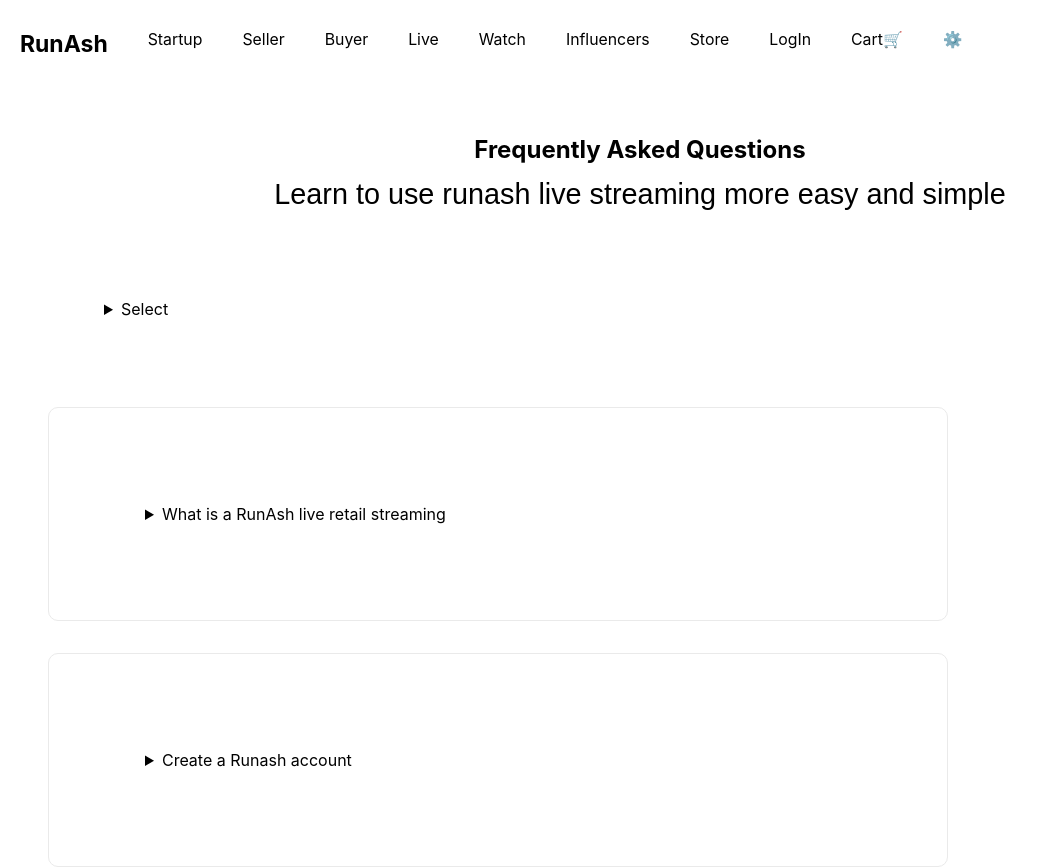
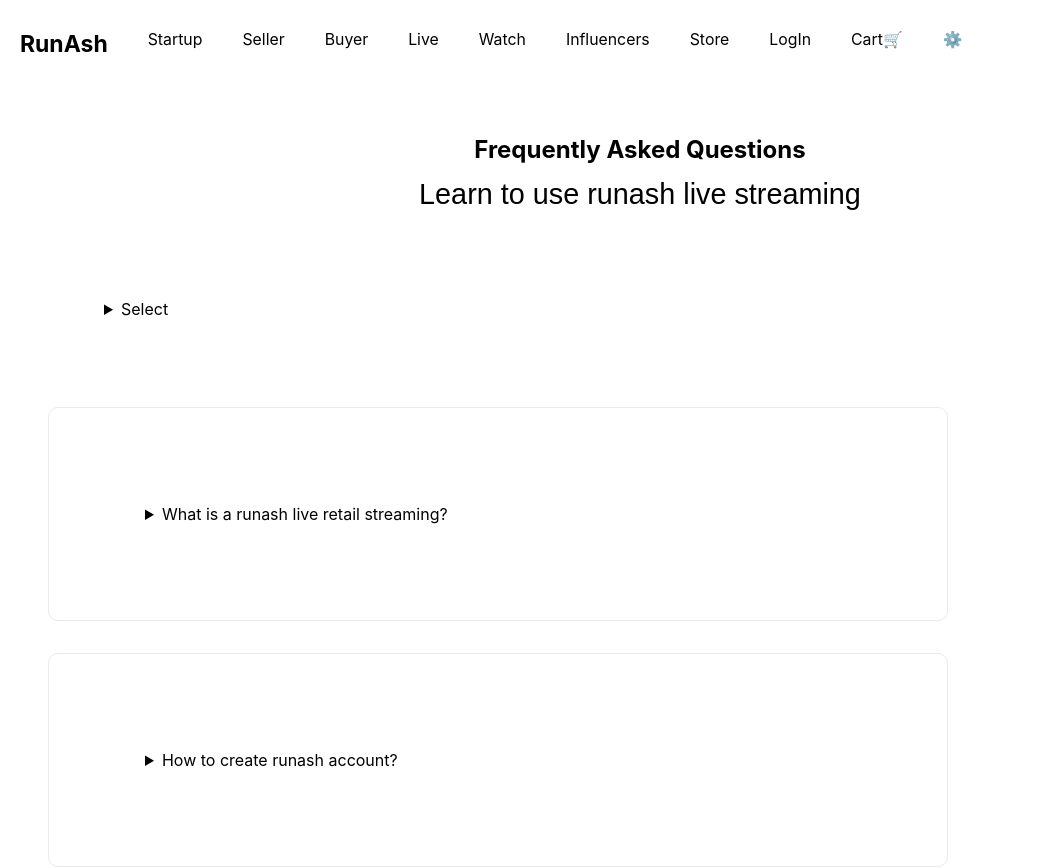
Before and after one commit to rammurmu/next, a Next.js app: page /faq in a window 1280 px wide. Shown: the top 868 px of the page, without its empty margins (0-1047 px from the left). Built offline with nearby package versions, Linux system fonts and the light colour scheme.

Commit message:
Update faq.js

```diff
--- a/pages/faq.js
+++ b/pages/faq.js
@@ -7,7 +7,7 @@ export default function Faq() {
       <main className={styles.main}>
        <div className={styles.title}>
         <h1>Frequently Asked Questions</h1>
-        <p>Learn to use runash live streaming more easy and simple</p>
+        <p>Learn to use runash live streaming</p>
         </div>
         <div className={styles.box}>
         <details>
@@ -22,14 +22,14 @@ export default function Faq() {
         </div>
          <div className={styles.card}>
          <details className={styles.details}>
-            <summary>What is a RunAsh live retail streaming</summary>
-               <p className={styles.p}>Runash is a live retail streaming platform</p>
+            <summary>What is a runash live retail streaming?</summary>
+               <p className={styles.p}>A live retail streaming platform</p>
          </details>
          </div>
          <div className={styles.card}>
          <details>
-            <summary>Create a Runash account </summary>
-                     <p className={styles.p}></p>
+            <summary>How to create runash account? </summary>
+                     <p className={styles.p}>Go to signin page and create account </p>
          </details>
          </div>
          <div className={styles.card}>
```
